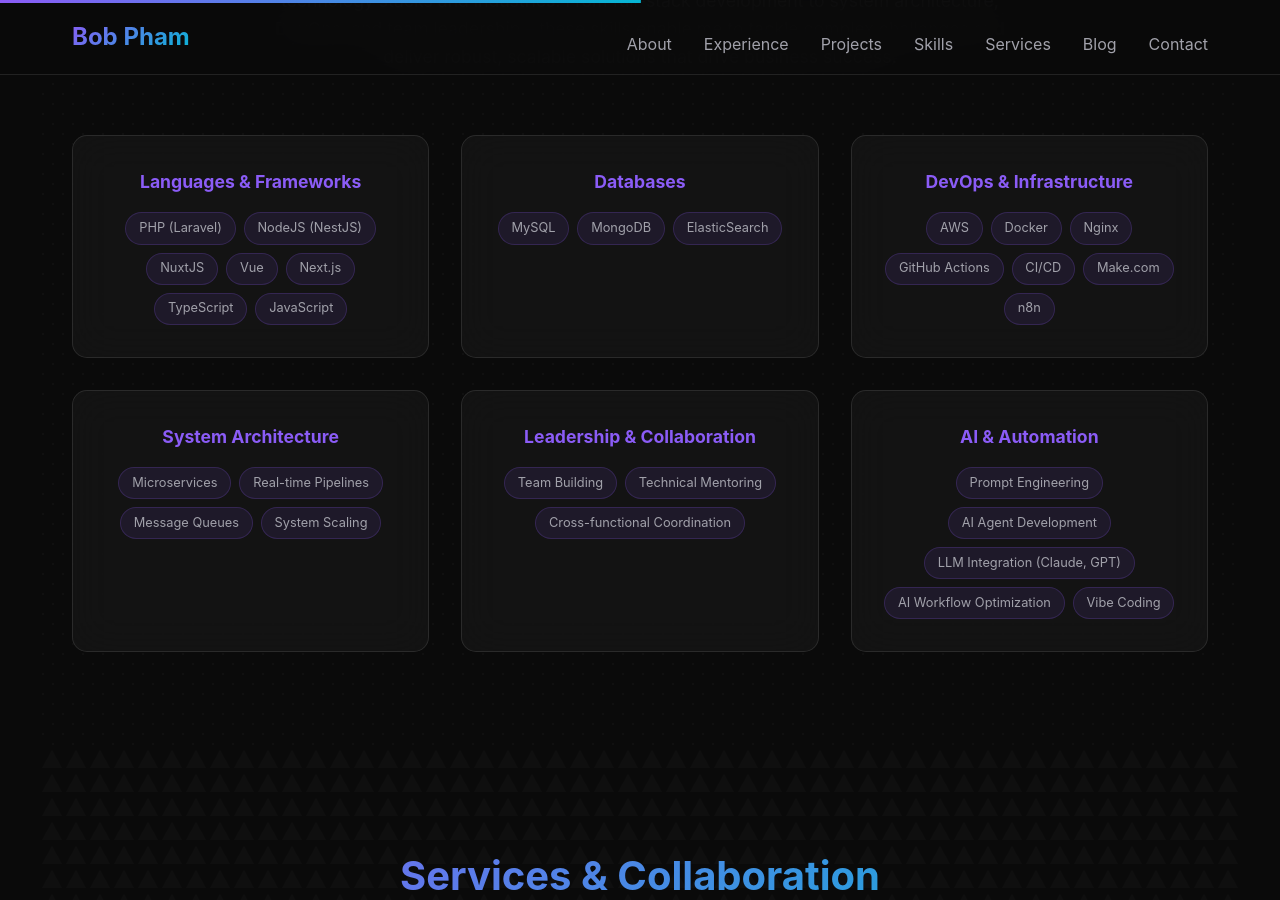
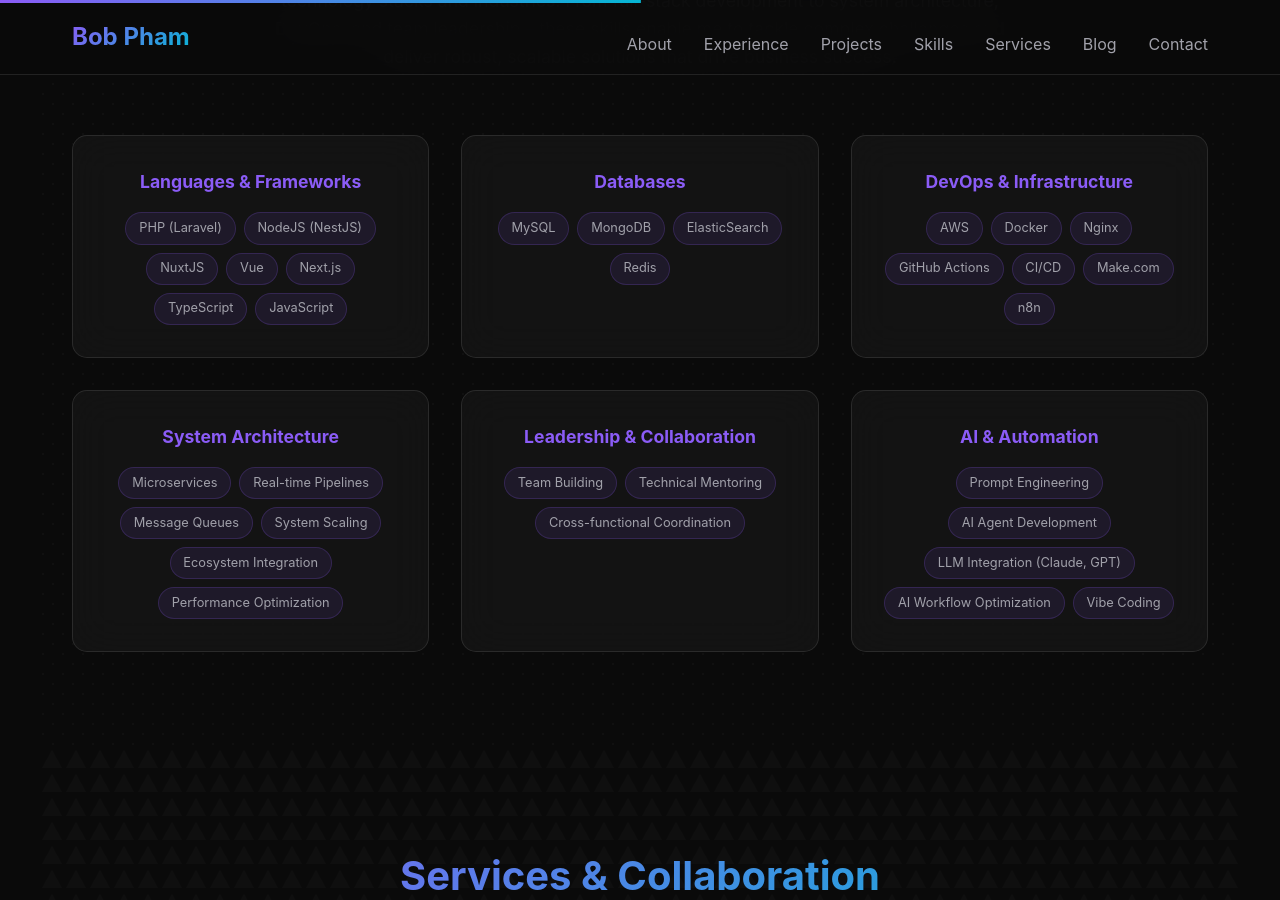
Before and after one commit to phamquocbuu/buu, a Jekyll site: the page index.html, which Jekyll copies as it is, in a window 1280 px wide and 900 px high, scrolled down 4480 px. Built offline with Jekyll 4.4.1, drawn with Linux system fonts in a browser that asks for light colours.

Commit message:
feat: Expand Databases and System Architecture skills
- Add Redis to Databases section
- Add Ecosystem Integration to System Architecture (ability to learn and adapt to existing systems)
- Add Performance Optimization to System Architecture (optimize existing ecosystems)

Showcases ability to work with established tech stacks and improve them

```diff
--- a/index.html
+++ b/index.html
@@ -392,6 +392,7 @@
                     <span class="skill-tag">MySQL</span>
                     <span class="skill-tag">MongoDB</span>
                     <span class="skill-tag">ElasticSearch</span>
+                    <span class="skill-tag">Redis</span>
                 </div>
             </div>
             <div class="skill-category">
@@ -413,6 +414,8 @@
                     <span class="skill-tag">Real-time Pipelines</span>
                     <span class="skill-tag">Message Queues</span>
                     <span class="skill-tag">System Scaling</span>
+                    <span class="skill-tag">Ecosystem Integration</span>
+                    <span class="skill-tag">Performance Optimization</span>
                 </div>
             </div>
             <div class="skill-category">
```
